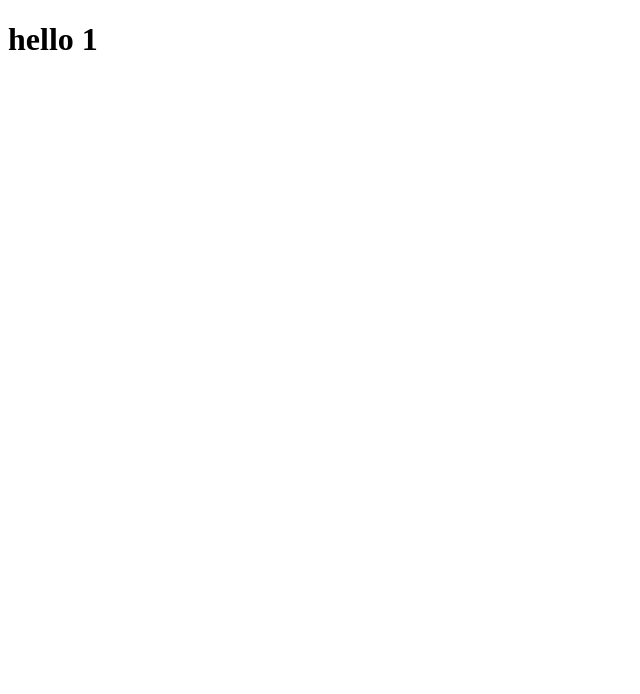
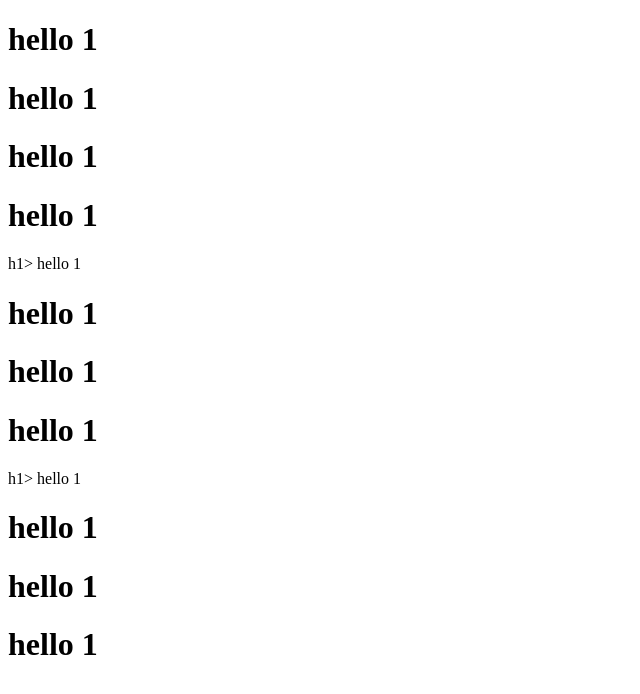
Before and after one commit to Khonchhay716/gitTest, a plain HTML site: page revert.html in a window 1280 px wide. Shown: the whole page, without its empty margins (0-640 px from the left). Drawn offline with Linux system fonts and the light colour scheme.

Commit message:
last revert

```diff
--- a/revert.html
+++ b/revert.html
@@ -7,5 +7,15 @@
 </head>
 <body>
     <h1> hello 1</h1>
+    <h1> hello 1</h1>
+    <h1> hello 1</h1>
+    <h1> hello 1</h1>
+    h1> hello 1</h1>
+    <h1> hello 1</h1>
+    <h1> hello 1</h1>
+    <h1> hello 1</h1>h1> hello 1</h1>
+    <h1> hello 1</h1>
+    <h1> hello 1</h1>
+    <h1> hello 1</h1>
 </body>
 </html>
```
